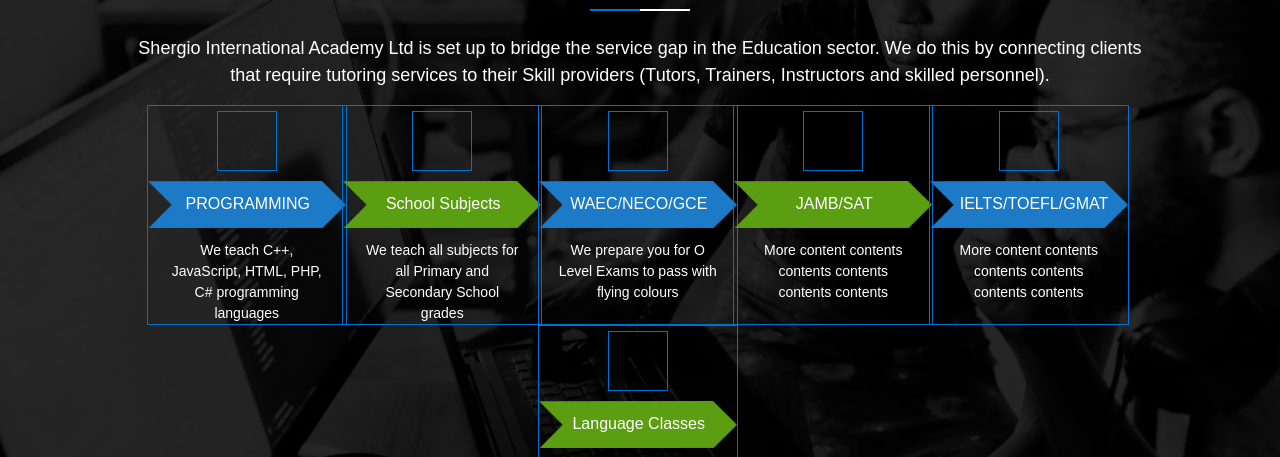
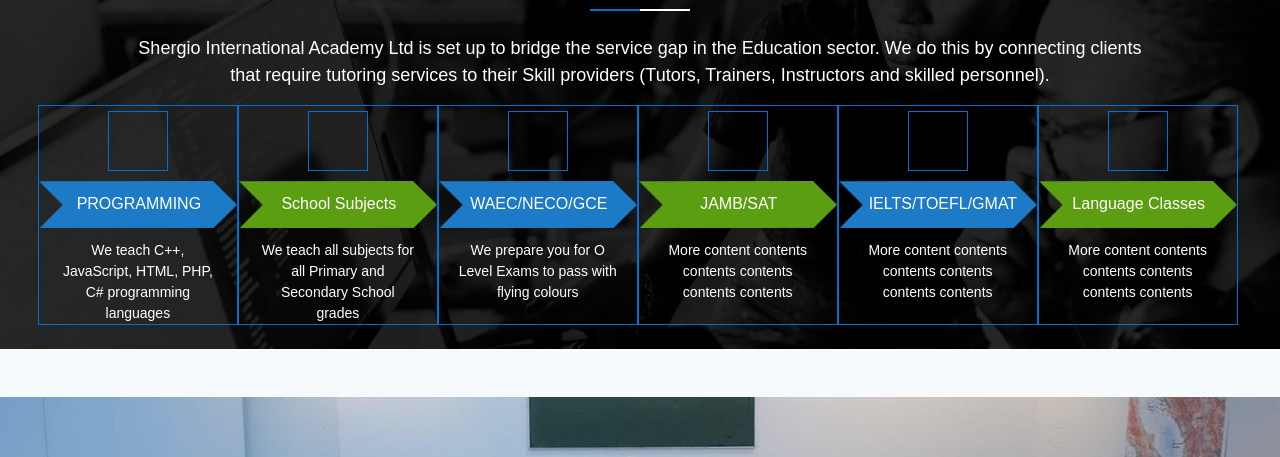
Before and after one commit to Alienpeg/alienpeg.github.io, a plain HTML site: page index.html in a window 1280 px wide. Shown: the part 290-747 px from the top of the page. Drawn offline with Linux system fonts and the light colour scheme.

Commit message:
Update index.html

```diff
--- a/index.html
+++ b/index.html
@@ -127,58 +127,6 @@
   </header>
   <!--end of HEADER-->
 
-  <section id="services" class="relative mt-24 pb-6 text-white">
-    <div class="absolute inset-0 w-full h-full bg-black trans"></div>
-    <div class="border-t border-transparent">
-      <h2 class="center mt-12 text-4xl">A GLANCE ON OUR SERVICES</h2>
-      <!-- underline -->
-      <div class="underline flex mx-auto mt-3">
-        <div class="bg-mblue"></div>
-        <div class="bg-white"></div>
-      </div>
-      <p class="center mt-6 text-lg">Shergio International Academy Ltd is set up to bridge the
-        service gap in the Education sector. We do this by connecting clients that require tutoring services to their
-        Skill providers (Tutors, Trainers, Instructors and skilled personnel).</p>
-      <div class="flex items-top justify-center flex-wrap mt-4 sm:w-4/5 mx-auto text-center">
-        <div class="arrowdiv">
-          <div class="arrow-icon-block"><i class="fa fa-code"></i></div>
-          <img class="w-full arr_ico" src="img/blue.png" />
-          <div class="svlist">PROGRAMMING</div>
-          <div class="desc px-5">We teach C++, JavaScript, HTML, PHP, C# programming languages</div>
-        </div>
-        <div class="arrowdiv">
-          <div class="arrow-icon-block"><i class="fa fa-code"></i></div>
-          <img class="w-full arr_ico" src="img/green.png" />
-          <div class="svlist">School Subjects</div>
-          <div class="desc px-5">We teach all subjects for all Primary and Secondary School grades</div>
-        </div>
-        <div class="arrowdiv">
-          <div class="arrow-icon-block"><i class="fa fa-code"></i></div>
-          <img class="w-full arr_ico" src="img/blue.png" />
-          <div class="svlist">WAEC/NECO/GCE</div>
-          <div class="desc px-5">We prepare you for O Level Exams to pass with flying colours</div>
-        </div>
-        <div class="arrowdiv">
-          <div class="arrow-icon-block"><i class="fa fa-code"></i></div>
-          <img class="w-full arr_ico" src="img/green.png" />
-          <div class="svlist">JAMB/SAT</div>
-          <div class="desc px-5">More content contents contents contents contents contents</div>
-        </div>
-        <div class="arrowdiv">
-          <div class="arrow-icon-block"><i class="fa fa-code"></i></div>
-          <img class="w-full arr_ico" src="img/blue.png" />
-          <div class="svlist">IELTS/TOEFL/GMAT</div>
-          <div class="desc px-5">More content contents contents contents contents contents</div>
-        </div>
-        <div class="arrowdiv">
-          <div class="arrow-icon-block"><i class="fa fa-code"></i></div>
-          <img class="w-full arr_ico" src="img/green.png" />
-          <div class="svlist">Language Classes</div>
-          <div class="desc px-5">More content contents contents contents contents contents</div>
-        </div>
-      </div>
-    </div>
-  </section>
 
 
   <section id="services" class="relative mt-24 pb-6 text-white">
```
